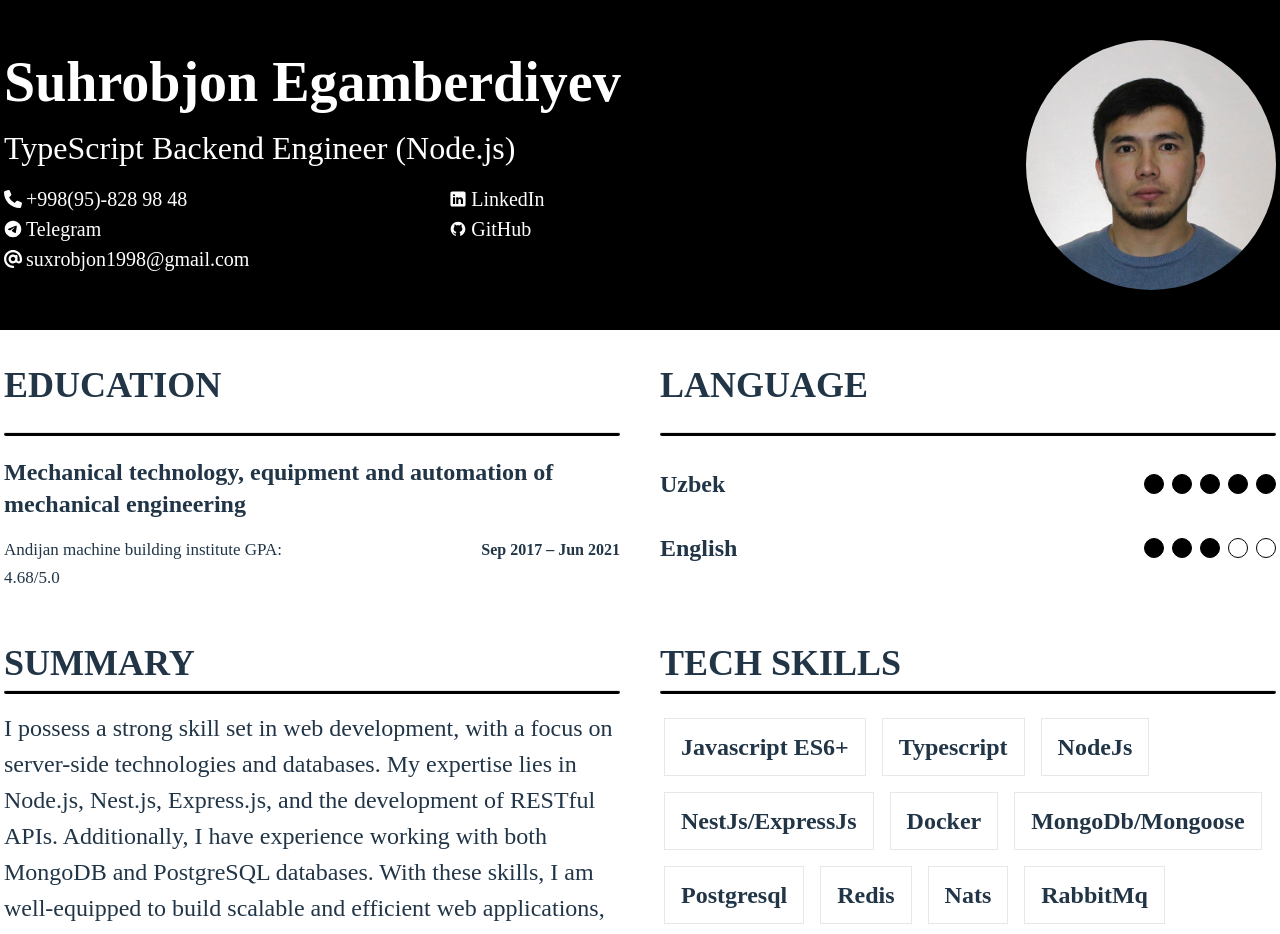
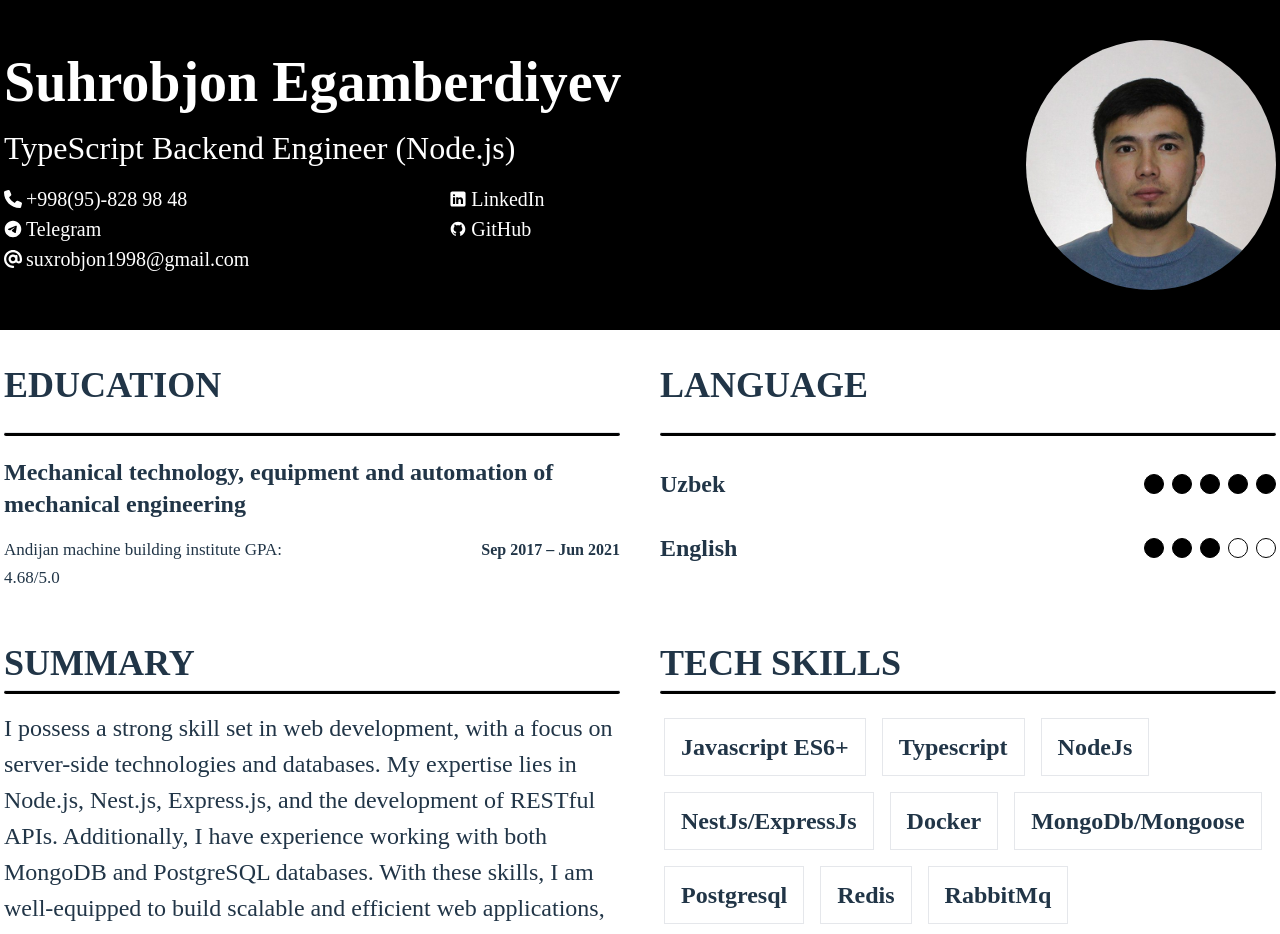
Before and after one commit to Sukhrobjon98/my-cv, a Vue app: page / in a window 1280 px wide. Shown: the top 934 px of the page. Built offline with nearby package versions, Linux system fonts and the light colour scheme.

Commit message:
delete skill vuejs

```diff
--- a/src/const/const-datas.js
+++ b/src/const/const-datas.js
@@ -61,10 +61,10 @@ const techSkills = [
     id: 9,
     name: "Redis",
   },
-  {
-    id: 8,
-    name: "Nats",
-  },
+  // {
+  //   id: 8,
+  //   name: "Nats",
+  // },
   {
     id: 10,
     name: "RabbitMq",
```
